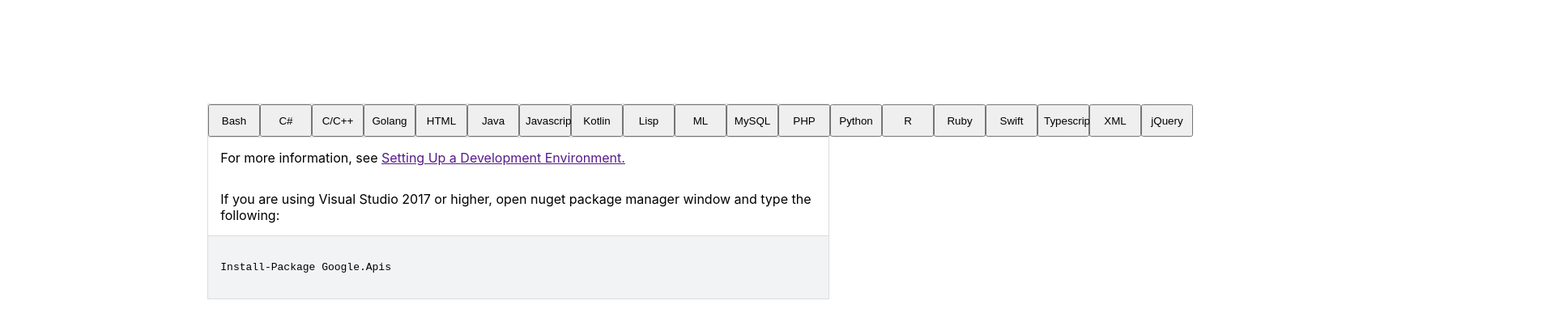
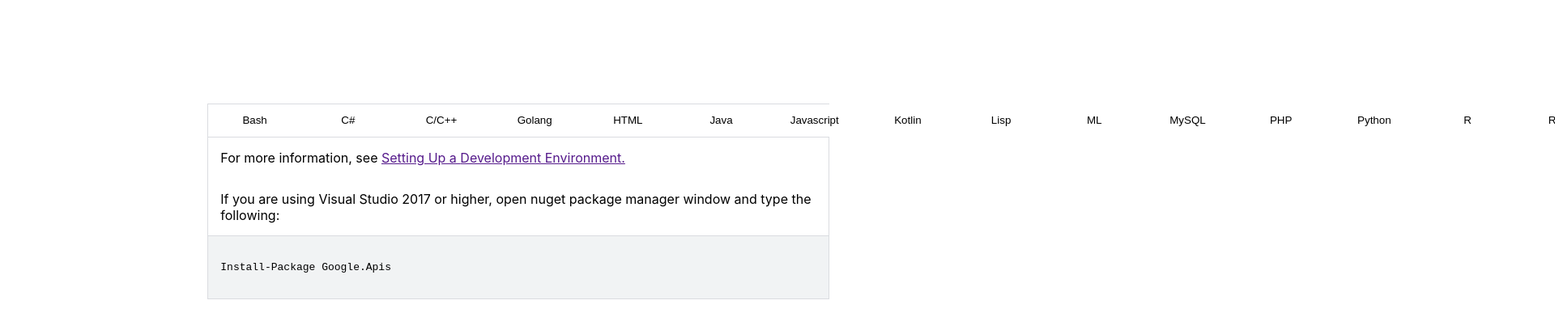
Before and after one commit to kitoshi/google_snippet, a Next.js app: page / in a window 1280 px wide. Shown: the top 408 px of the page at 81% size, 1920 px wide, since content can reach past the window. Built offline with nearby package versions, Linux system fonts and the light colour scheme.

Commit message:
button styles

```diff
--- a/components/Widget.js
+++ b/components/Widget.js
@@ -2,14 +2,20 @@ import LanguageText from './LanguageText'
 import styles from './Widget.module.css'
 import propTypes from 'prop-types'
 import LanguageCode from './LanguageCode'
+import { useState } from 'react'
 
 export default function Widget(props) {
+  const [active, setActive] = useState([])
   Widget.propTypes = {
     languages: propTypes.array
   }
 
-  const languageTab = props.languages.map((item) => (
-    <button key={item} type='button'>
+  const languageTab = props.languages.map((item, idx) => (
+    <button
+      key={item}
+      type='button'
+      className={styles['language-button']}
+    >
       {item}
     </button>
   ))
--- a/components/Widget.module.css
+++ b/components/Widget.module.css
@@ -19,9 +19,35 @@
   background-color: #f1f3f4;
 }
 
-.widget button {
-  min-width: 5vw;
+.widget button.language-button {
+  min-width: 7vw;
+  margin-left: 1vw;
+  margin-right: 1vw;
   min-height: 5vh;
+  background-color: white;
+  border: none;
+  cursor: pointer;
+  border-bottom: 2px solid transparent;
+}
+
+.widget button.language-button:hover {
+  border-top: 0;
+  border-left: 0;
+  border-right: 0;
+  border-bottom: 2px solid #5f6368;
+  border-radius: 3px 3px 0 0;
+}
+
+.widget button.language-button:active,
+.widget button.language-button:focus {
+  outline: 1px dashed #5f6368;
+  border-bottom: 2px solid #1a73e8;
+  border-radius: 3px 3px 0 0;
+}
+
+.widget button.language-button:target {
+  border-bottom: 2px solid #5f6368;
+  border-radius: 3px 3px 0 0;
 }
 
 .widget p {
```
